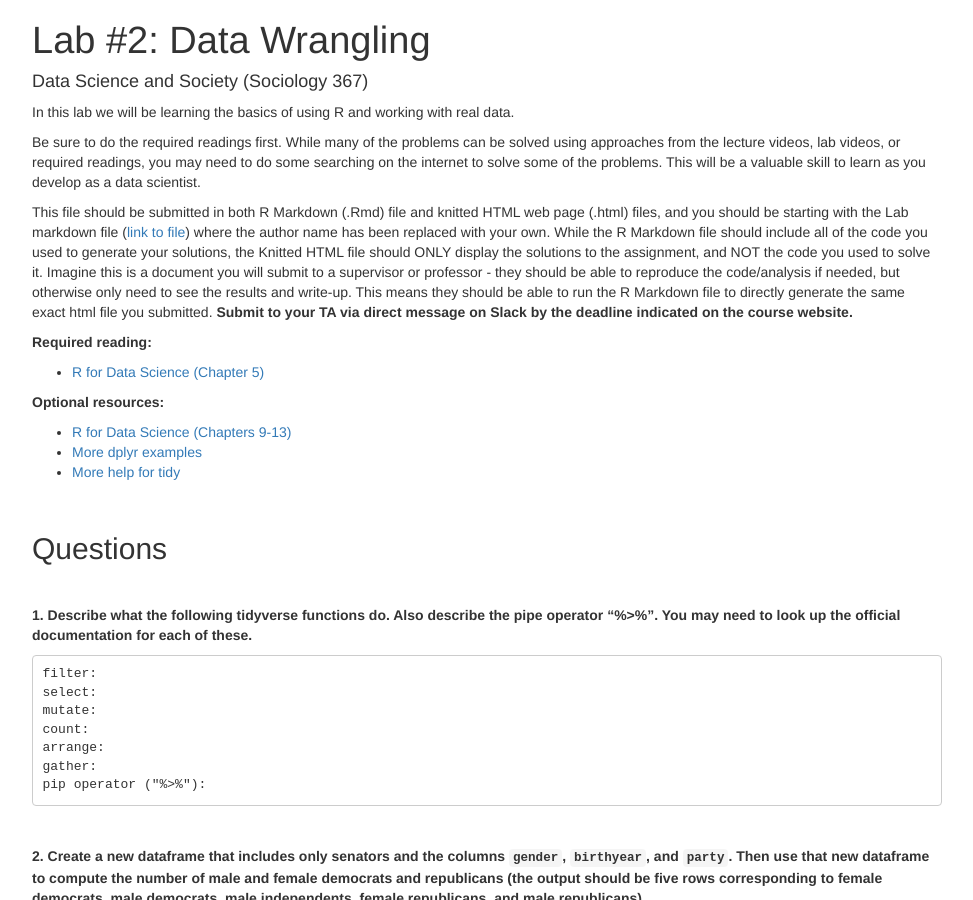
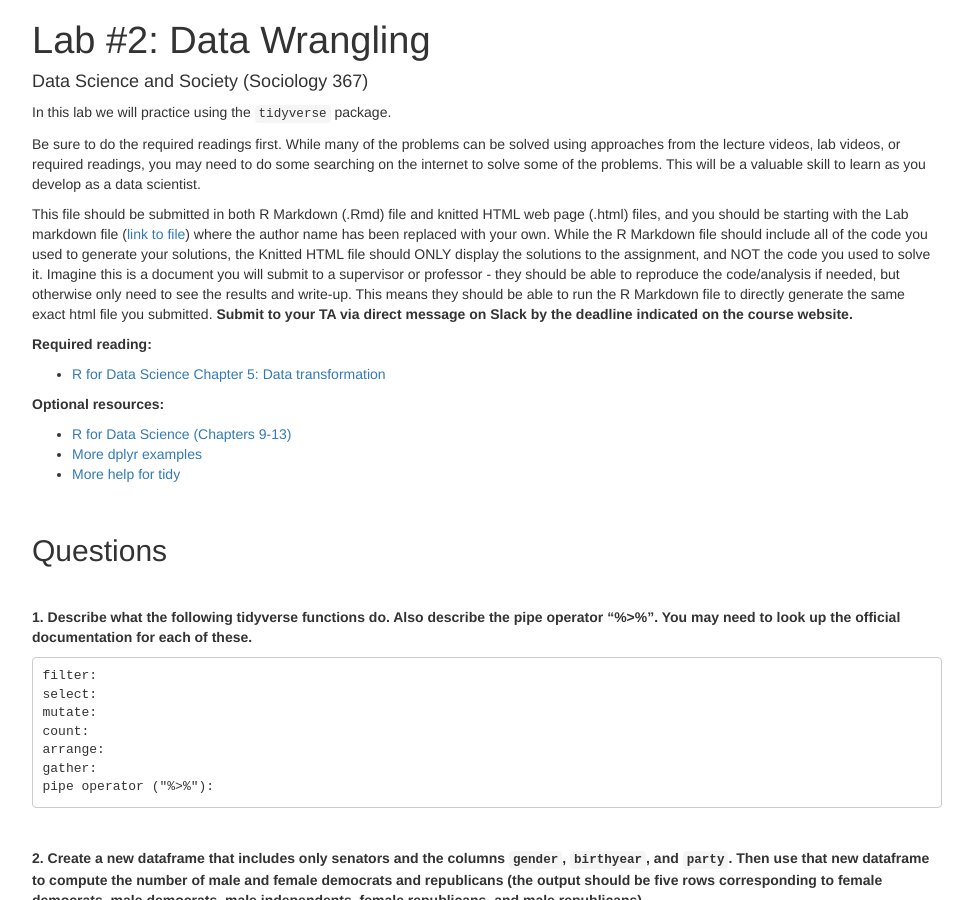
Before and after one commit to dssoc/dssoc.github.io, a Jekyll site: the page assignments/Lab_2.html, which Jekyll copies as it is, in a window 1280 px wide and 900 px high. Shown: the whole window, without its empty margins (153-1126 px from the left). Built offline with Jekyll 4.4.1, drawn with Linux system fonts in a browser that asks for light colours.

Commit message:
recompiled after changing wording.

```diff
--- a/assignments/Lab_2.html
+++ b/assignments/Lab_2.html
@@ -381,12 +381,12 @@ summary {
 </div>
 
 
-<p>In this lab we will be learning the basics of using R and working with real data.</p>
+<p>In this lab we will practice using the <code>tidyverse</code> package.</p>
 <p>Be sure to do the required readings first. While many of the problems can be solved using approaches from the lecture videos, lab videos, or required readings, you may need to do some searching on the internet to solve some of the problems. This will be a valuable skill to learn as you develop as a data scientist.</p>
 <p>This file should be submitted in both R Markdown (.Rmd) file and knitted HTML web page (.html) files, and you should be starting with the Lab markdown file (<a href="/assignments/Lab_2.Rmd">link to file</a>) where the author name has been replaced with your own. While the R Markdown file should include all of the code you used to generate your solutions, the Knitted HTML file should ONLY display the solutions to the assignment, and NOT the code you used to solve it. Imagine this is a document you will submit to a supervisor or professor - they should be able to reproduce the code/analysis if needed, but otherwise only need to see the results and write-up. This means they should be able to run the R Markdown file to directly generate the same exact html file you submitted. <strong>Submit to your TA via direct message on Slack by the deadline indicated on the course website.</strong></p>
 <p><strong>Required reading:</strong></p>
 <ul>
-<li><a href="https://r4ds.had.co.nz/transform.html">R for Data Science (Chapter 5)</a></li>
+<li><a href="https://r4ds.had.co.nz/transform.html">R for Data Science Chapter 5: Data transformation</a></li>
 </ul>
 <p><strong>Optional resources:</strong></p>
 <ul>
@@ -405,7 +405,7 @@ mutate:
 count:
 arrange:
 gather:
-pip operator (&quot;%&gt;%&quot;): </code></pre>
+pipe operator (&quot;%&gt;%&quot;): </code></pre>
 <p><br /></p>
 <p><strong>2. Create a new dataframe that includes only senators and the columns <code>gender</code>, <code>birthyear</code>, and <code>party</code>. Then use that new dataframe to compute the number of male and female democrats and republicans (the output should be five rows corresponding to female democrats, male democrats, male independents, female republicans, and male republicans).</strong></p>
 <pre class="r"><code># your answer here
```
